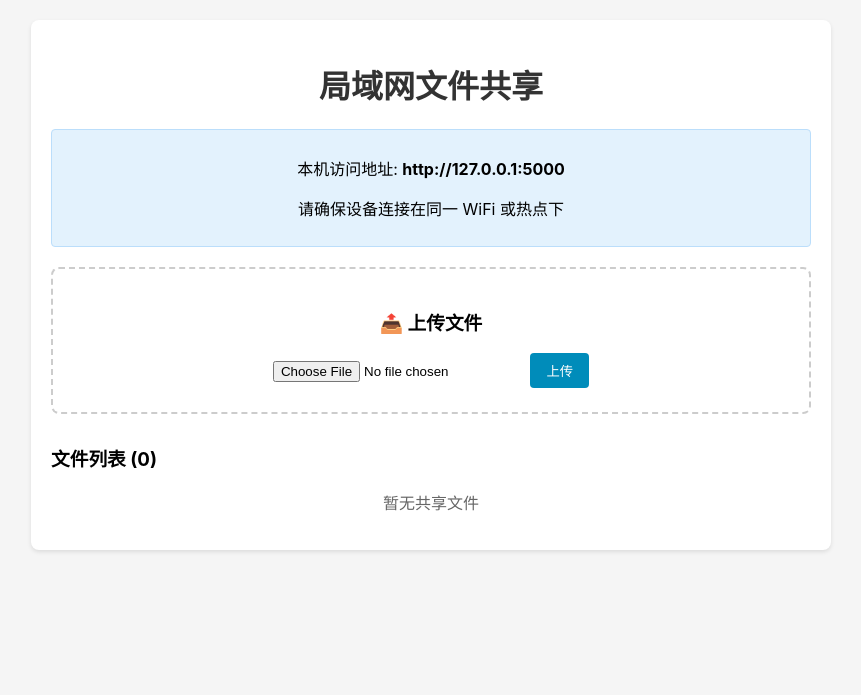
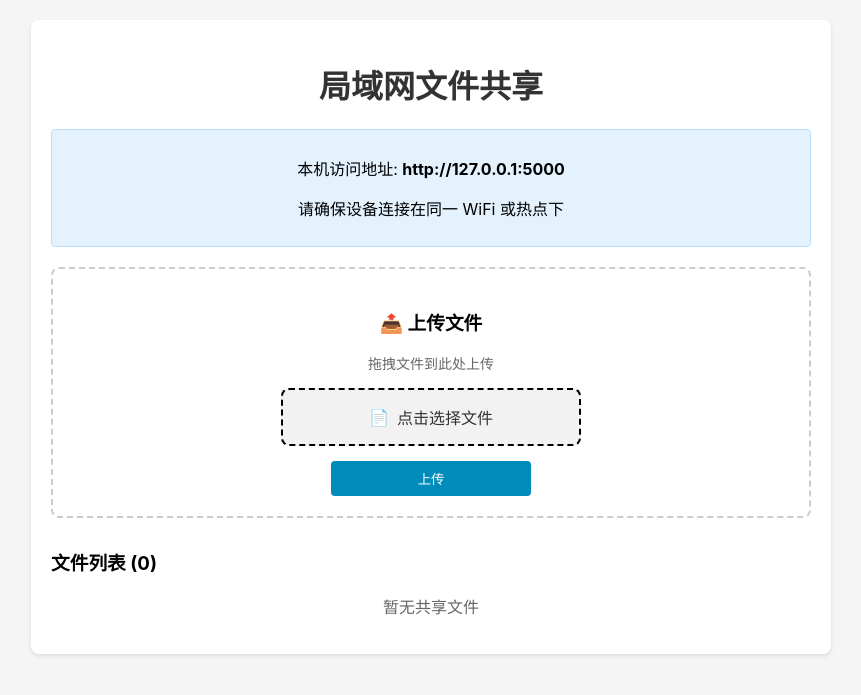
Before and after one commit to Ave1age/FSS_dev, a Flask app: page / in a window 1280 px wide. Shown: the top 695 px of the page, without its empty margins (209-1070 px from the left). Run offline with Flask 3, Linux system fonts and the light colour scheme.

Commit message:
v1.1 Interface beautification

```diff
--- a/templates/index.html
+++ b/templates/index.html
@@ -36,6 +36,46 @@
             border: 2px dashed #ccc;
             border-radius: 8px;
             text-align: center;
+            transition: border-color 0.3s, background-color 0.3s;
+        }
+        .upload-section.dragover {
+            border-color: #4caf50;
+            background-color: #e8f5e9;
+        }
+        /* Custom File Input Style */
+        .file-input-hidden {
+            width: 0.1px;
+            height: 0.1px;
+            opacity: 0;
+            overflow: hidden;
+            position: absolute;
+            z-index: -1;
+        }
+        .custom-file-label {
+            display: flex;
+            align-items: center;
+            justify-content: center;
+            width: 100%;
+            max-width: 300px;
+            margin: 0 auto 15px auto;
+            padding: 15px;
+            border: 2px dashed #000; /* Black dashed border */
+            border-radius: 8px;
+            background-color: rgba(128, 128, 128, 0.1); /* Gray semi-transparent */
+            color: #333;
+            font-size: 16px;
+            font-weight: 500;
+            cursor: pointer;
+            transition: all 0.3s ease;
+            box-sizing: border-box;
+            text-align: center;
+        }
+        .custom-file-label:hover {
+            background-color: rgba(128, 128, 128, 0.2);
+        }
+        .custom-file-label i {
+            margin-right: 8px;
+            font-style: normal;
         }
         .file-list {
             list-style: none;
@@ -137,11 +177,15 @@
 
         <div id="message-box" class="flash-messages"></div>
 
-        <div class="upload-section">
+        <div class="upload-section" id="drop-zone">
             <h3>📤 上传文件</h3>
+            <p id="drag-msg" style="font-size: 14px; color: #666; display: none; margin-bottom: 15px;">拖拽文件到此处上传</p>
             <form id="upload-form">
-                <input type="file" name="file" id="file-input" required>
-                <button type="submit">上传</button>
+                <input type="file" name="file" id="file-input" class="file-input-hidden" required>
+                <label for="file-input" class="custom-file-label" id="file-label">
+                    <i>📄</i> <span id="file-label-text">点击选择文件</span>
+                </label>
+                <button type="submit" style="width: 100%; max-width: 200px;">上传</button>
             </form>
             <div class="progress-container" id="progress-container">
                 <div class="progress-bar">
@@ -235,10 +279,71 @@
         // File Upload
         const uploadForm = document.getElementById('upload-form');
         const fileInput = document.getElementById('file-input');
+        const fileLabelText = document.getElementById('file-label-text');
+        const dropZone = document.getElementById('drop-zone');
+        const dragMsg = document.getElementById('drag-msg');
         const progressContainer = document.getElementById('progress-container');
         const progressFill = document.getElementById('progress-fill');
         const uploadSpeed = document.getElementById('upload-speed');
         const messageBox = document.getElementById('message-box');
+
+        // Handle File Selection Change
+        fileInput.addEventListener('change', function(e) {
+            if (this.files && this.files.length > 0) {
+                fileLabelText.textContent = this.files[0].name;
+            } else {
+                fileLabelText.textContent = '点击选择文件';
+            }
+        });
+
+        // Check if device is desktop
+        const isDesktop = !(/Android|webOS|iPhone|iPad|iPod|BlackBerry|IEMobile|Opera Mini/i.test(navigator.userAgent));
+        if (isDesktop) {
+            dragMsg.style.display = 'block';
+
+            ['dragenter', 'dragover', 'dragleave', 'drop'].forEach(eventName => {
+                dropZone.addEventListener(eventName, preventDefaults, false);
+            });
+
+            function preventDefaults(e) {
+                e.preventDefault();
+                e.stopPropagation();
+            }
+
+            ['dragenter', 'dragover'].forEach(eventName => {
+                dropZone.addEventListener(eventName, highlight, false);
+            });
+
+            ['dragleave', 'drop'].forEach(eventName => {
+                dropZone.addEventListener(eventName, unhighlight, false);
+            });
+
+            function highlight(e) {
+                dropZone.classList.add('dragover');
+            }
+
+            function unhighlight(e) {
+                dropZone.classList.remove('dragover');
+            }
+
+            dropZone.addEventListener('drop', handleDrop, false);
+
+            function handleDrop(e) {
+                const dt = e.dataTransfer;
+                const files = dt.files;
+
+                if (files.length > 0) {
+                    fileInput.files = files;
+                    fileLabelText.textContent = files[0].name; // Update label
+                    // Trigger submit manually
+                    const event = new Event('submit', {
+                        'bubbles': true,
+                        'cancelable': true
+                    });
+                    uploadForm.dispatchEvent(event);
+                }
+            }
+        }
 
         uploadForm.addEventListener('submit', function(e) {
             e.preventDefault();
@@ -298,6 +403,7 @@
                 if (xhr.status >= 200 && xhr.status < 300) {
                     showMessage('上传成功！', 'success');
                     fileInput.value = ''; // Clear input
+                    fileLabelText.textContent = '点击选择文件'; // Reset label
                     setTimeout(() => {
                         progressContainer.style.display = 'none';
                         progressFill.style.width = '0%';
```
Also changed, not shown: README.md (added).
